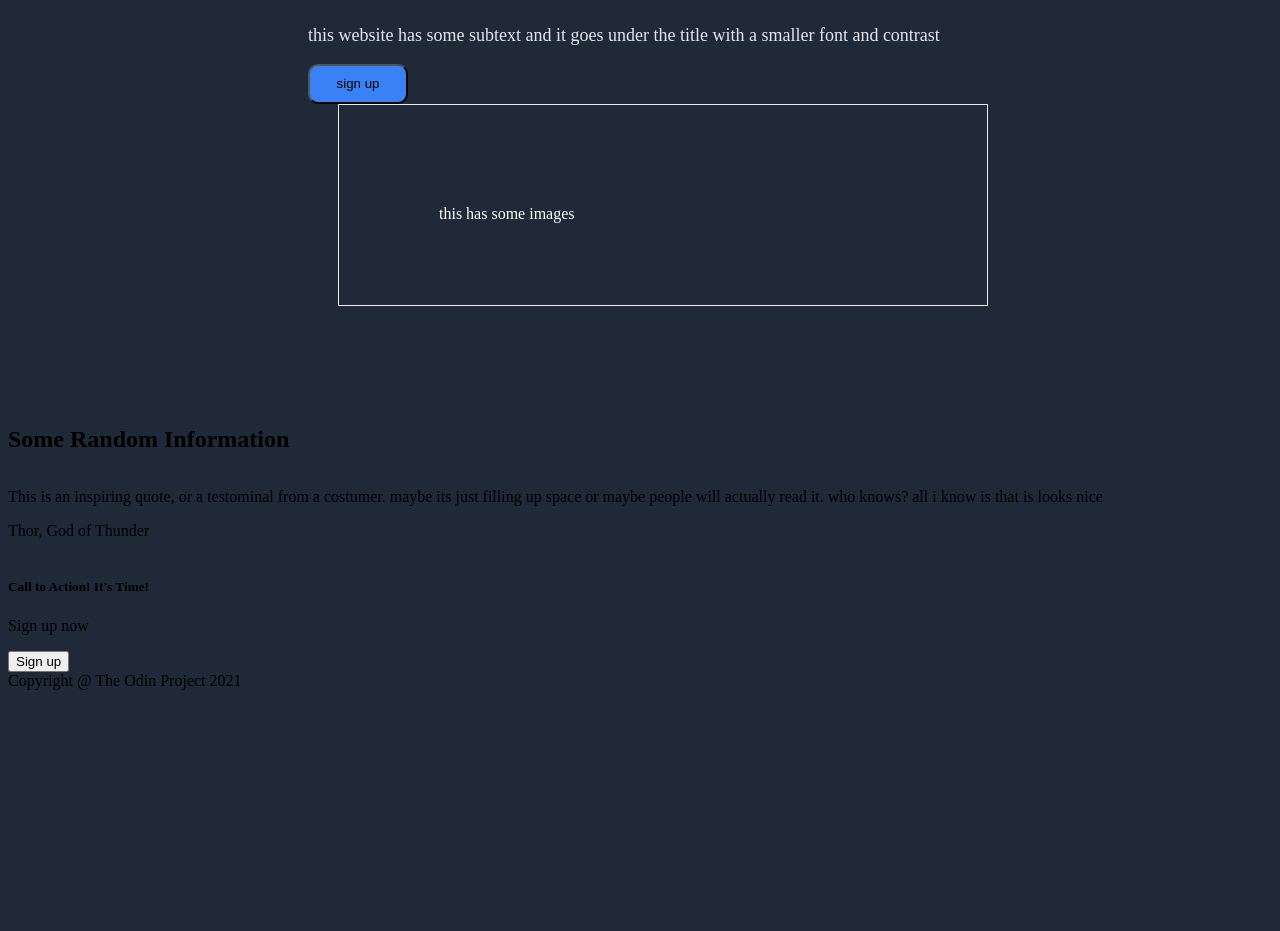
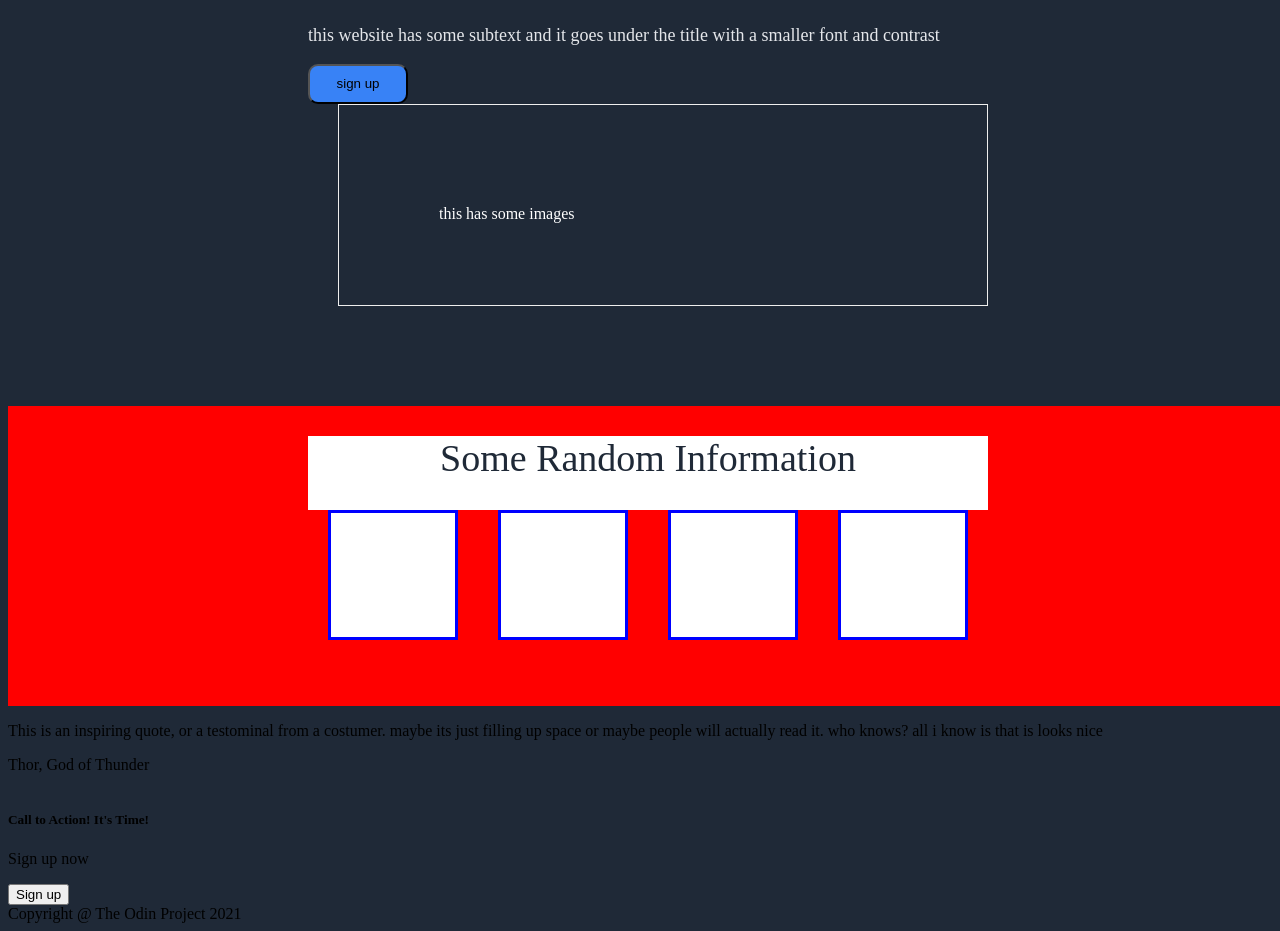
Before and after one commit to Transfer101/landing-page, a plain HTML site: page index.html in a window 1280 px wide. Shown: the part 275-1206 px from the top of the page. Before the commit the page ends 965 px from the top, so only its background shows below. Drawn offline with Linux system fonts and the light colour scheme.

Commit message:
finished section two for main styling but missing captions. added classes and moved code in HTML to make it easier to read/ style in CSS

```diff
--- a/index.html
+++ b/index.html
@@ -9,7 +9,7 @@
 </head>
 <body>
     <div class="header">
-        <div class="logo">Header LOGO</div>
+        <div class="logo">HEADER LOGO</div>
         <ul class="links">
              <li> header link one</li>
              <li> header link two</li>
@@ -27,12 +27,15 @@
             <div class="image-box"> this has some images</div>
 
         </section>
-        <section class="section-two"></section>
-            <h2>Some Random Information</h2>
-            <div></div> <!--Pic boxes-->
-            <div></div> <!--Pic boxes-->
-            <div></div> <!--Pic boxes-->
-            <div></div> <!--Pic boxes-->
+        <section class="section-two">
+            <div class="header">Some Random Information</div>
+            <div class="cards">
+              <div class="card"></div> <!--Pic boxes-->
+              <div class="card"></div> <!--Pic boxes-->
+              <div class="card"></div> <!--Pic boxes-->
+              <div class="card"></div> <!--Pic boxes-->
+            </div>
+        </section>
         <section class="section-three">
             <p>This is an inspiring quote, or a testominal from a costumer. maybe its just filling up space or maybe people will actually read it. who knows? all i know is that is looks nice</p>
             <p>Thor, God of Thunder</p>
--- a/styles.css
+++ b/styles.css
@@ -3,7 +3,7 @@
 
 body {
     width:100%;
-    height:100vh;
+    height:100%;
     background-color: #1f2937;
 }
 
@@ -43,6 +43,7 @@ body {
 
 }
 
+/* SECTION ONE */
 .section-one {
     background-color: #1f2937;
     display: flex;
@@ -80,5 +81,41 @@ body {
     width: 100px;
     height: 40px;
     border-radius: 10px;
+}
 
+/* SECTION TWO */
+
+.section-two {
+    background-color: red;
+    padding-left:300px;
+    padding-right:300px;
+    gap: 40px;
+    flex-wrap: wrap;
+    height: 300px;
+    padding-top: 30px;
 }
+
+.section-two .header {
+    font-size: 38px;
+    color: #1F2937;
+    background-color: white;
+    display: flex;
+    justify-content: center;
+    align-self: center;
+    padding-bottom: 30px;
+}
+
+.section-two .cards {
+    display: flex;
+    justify-content: center;
+    align-self: center;
+    gap:40px;
+}
+
+.section-two .card {
+    background-color: white;
+    border:3px solid blue;
+    width: 130px;
+    height: 130px;
+    gap: 40px;
+}
```
